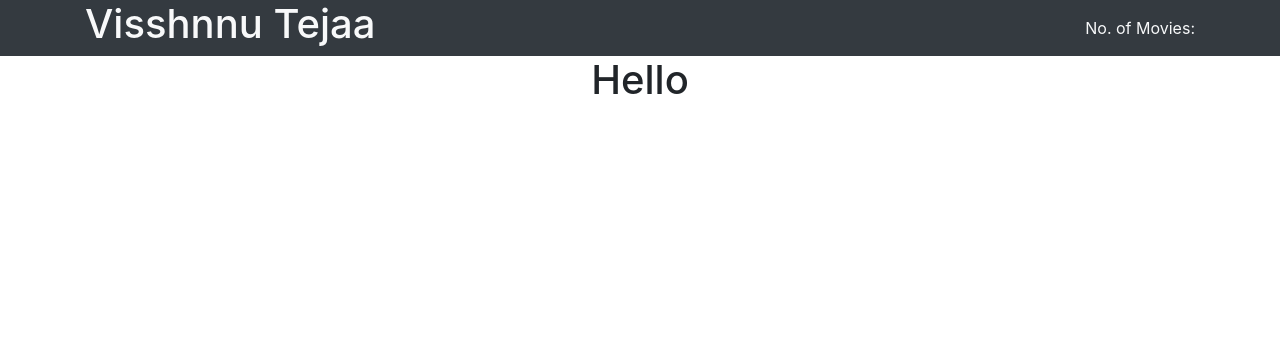
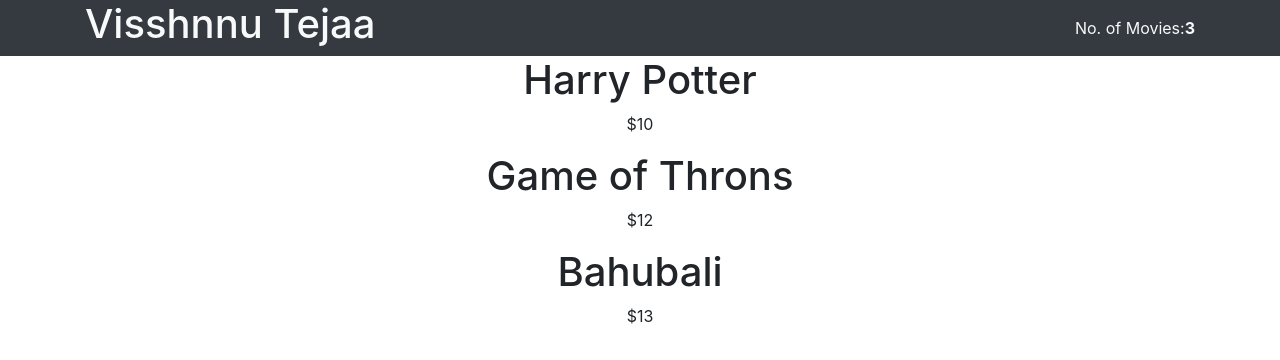
Before and after one commit to visshnnu-tejaa-98/react-state-management-contest-api, a React (Create React App) app: page / in a window 1280 px wide. Shown: the top 360 px of the page. Built offline with nearby package versions, Linux system fonts and the light colour scheme.

Commit message:
rendered original items in movielist.js and navbar.js

```diff
--- a/src/components/movieContext.js
+++ b/src/components/movieContext.js
@@ -20,5 +20,7 @@
 			price: '$13',
 		},
 	]);
-	return <MovieContext.Provider value='Hello'>{props.children}</MovieContext.Provider>;
+	return (
+		<MovieContext.Provider value={[movies, setMovies]}>{props.children}</MovieContext.Provider>
+	);
 };
--- a/src/components/movieList.js
+++ b/src/components/movieList.js
@@ -2,13 +2,12 @@
 import Movie from './movie';
 import { MovieContext } from './movieContext';
 const MovieList = () => {
-	let value = useContext(MovieContext);
+	let [movies, setMovies] = useContext(MovieContext);
 	return (
 		<div>
-			<h1>{value}</h1>
-			{/* {movies.map((movie) => (
+			{movies.map((movie) => (
 				<Movie movie={movie} key={movie.id} />
-			))} */}
+			))}
 		</div>
 	);
 };
--- a/src/components/navbar.js
+++ b/src/components/navbar.js
@@ -1,9 +1,15 @@
+import { useContext } from 'react';
+import movie from './movie';
+import { MovieContext } from './movieContext';
 const Nav = () => {
+	let [movies, setMovies] = useContext(MovieContext);
 	return (
 		<nav className='bg-dark text-light d-flex justify-content-between '>
 			<div className='container d-flex justify-content-between'>
 				<h1 className=''>Visshnnu Tejaa</h1>
-				<p className='d-flex align-items-center m-0'>No. of Movies:</p>
+				<p className='d-flex align-items-center m-0'>
+					No. of Movies: <b> {movies.length}</b>
+				</p>
 			</div>
 		</nav>
 	);
```
